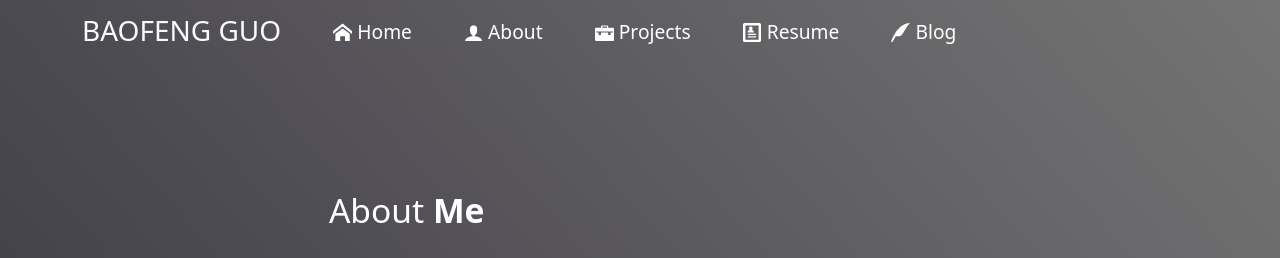
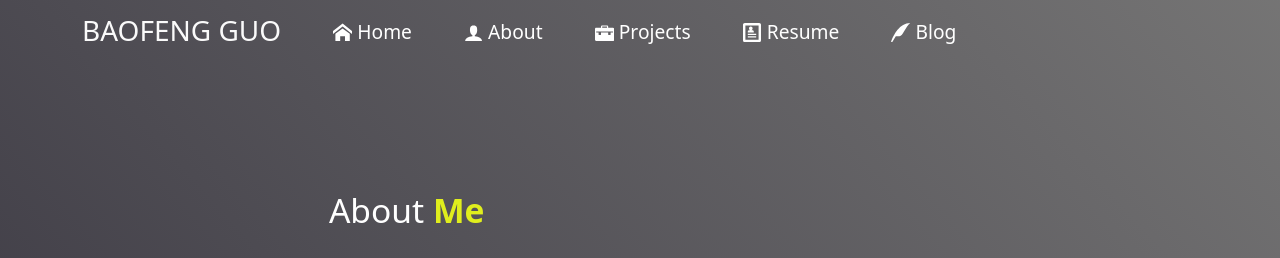
Before and after one commit to magickw/ReactPortfolio, a React (Create React App) app: page /about in a window 1280 px wide. Shown: the top 258 px of the page. Built offline with nearby package versions, Linux system fonts and the light colour scheme.

Commit message:
updated the style of about page.

```diff
--- a/src/components/About/About.js
+++ b/src/components/About/About.js
@@ -20,7 +20,7 @@ function About() {
             }}
           >
             <h1 style={{ fontSize: "2.1em", paddingBottom: "20px" }}>
-              About <strong className="blue">Me</strong>
+              About <strong className="yellow">Me</strong>
             </h1>
 
             <Aboutcard />
--- a/src/components/About/AboutCard.js
+++ b/src/components/About/AboutCard.js
@@ -9,7 +9,9 @@ function AboutCard() {
           <p style={{ textAlign: "justify" }}>
             Hello, I am <span className="purple">Baofeng Guo </span>
             from <span className="purple">San Francisco Bay Area</span>
-            <br />I hold a Bachelor Degree in Science. I majored in Biology in college and have been working as an English - Chinese medical translator after graduation for more than 14 years. 4 years after moving to the Bay Area and inspired by its entrepreneurial atmosphere, I felt it's about time to make a change by pursuing a coding career. That's how it started. I am now currently trained at UC Berkeley Extension Coding Bootcamp for Full Stack Web Development. Do not hesitate to contact me if you need my services.
+            <br />I hold a Bachelor Degree in Science. I majored in Biology in college and have been working as an English - Chinese medical translator after graduation for more than 14 years. 4 years after moving to the Bay Area and inspired by its entrepreneurial atmosphere, I felt it's about time to make a change by pursuing a coding career.
+
+            That's how it started. I am now currently trained at UC Berkeley Extension Coding Bootcamp for Full Stack Web Development. Do not hesitate to contact me if you need my services.
             <br />
             <br />
           </p>
```
